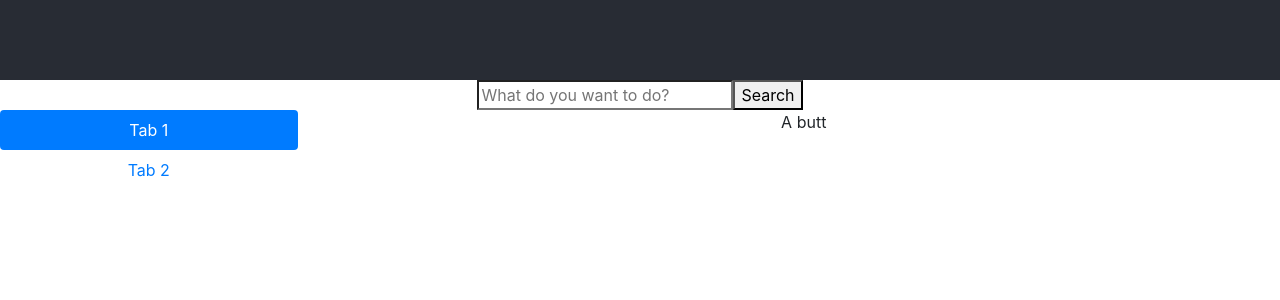
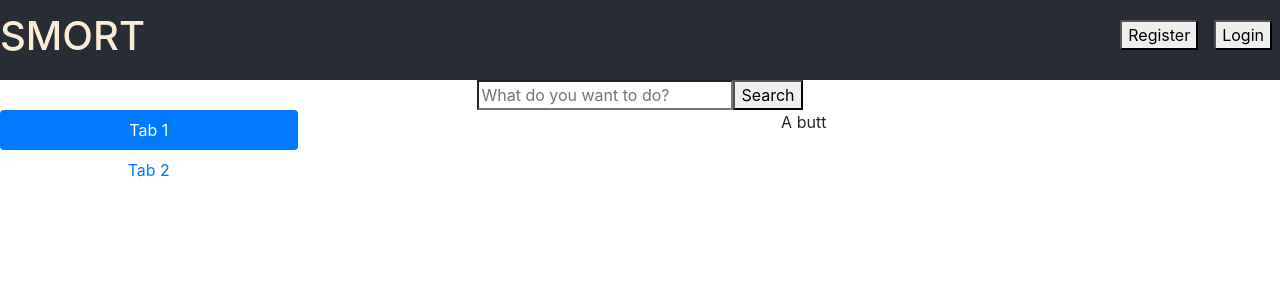
Before and after one commit to Ibirn/retodo, a React (Create React App) app in the folder smtd/: page / in a window 1280 px wide. Shown: the top 300 px of the page. Built offline with nearby package versions, Linux system fonts and the light colour scheme.

Commit message:
Add navbar comp and minor css

```diff
--- a/smtd/src/App.css
+++ b/smtd/src/App.css
@@ -20,8 +20,8 @@
   flex-direction: column;
   align-items: center;
   justify-content: center;
-  font-size: calc(10px + 2vmin);
-  color: white;
+  /* font-size: calc(10px + 2vmin); */
+  /* color: white; */
 }
 
 .App-link {
--- a/smtd/src/App.js
+++ b/smtd/src/App.js
@@ -2,11 +2,14 @@ import logo from "./logo.svg";
 import "./App.css";
 import Search from "./components/Search";
 import Lists from "./components/Lists";
+import Navbar from "./components/Navbar";
 
 function App() {
   return (
     <div className="App">
-      <header className="App-header"></header>
+      <header className="App-header">
+        <Navbar />
+      </header>
       <Search />
       <Lists />
     </div>
--- /dev/null
+++ b/smtd/src/components/Navbar.jsx
@@ -0,0 +1,14 @@
+import React from "react";
+import "../styles/navbarStyle.scss";
+
+export default function Navbar(props) {
+  return (
+    <nav>
+      <h1>SMORT</h1>
+      <div>
+        <button>Register</button>
+        <button>Login</button>
+      </div>
+    </nav>
+  );
+}
--- /dev/null
+++ b/smtd/src/styles/navbarStyle.scss
@@ -0,0 +1,14 @@
+nav {
+  display: flex;
+  // background-color: red;
+  justify-content: space-between;
+  width: 100%;
+  color: antiquewhite;
+
+  button {
+    width: auto;
+    // color: brown;
+    align-self: center;
+    margin: 0.5rem;
+  }
+}
```
